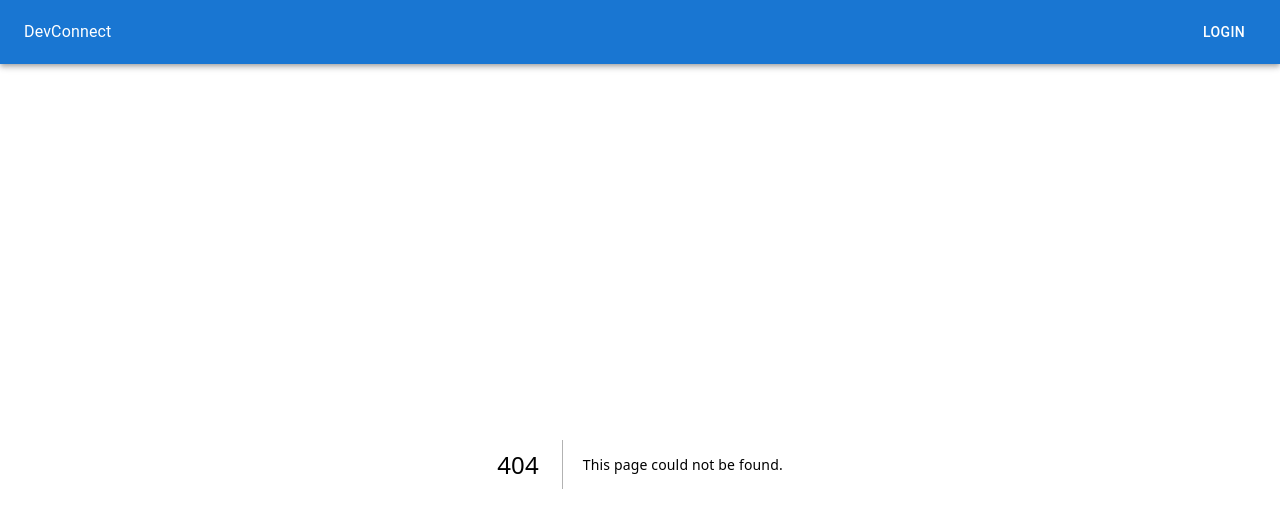
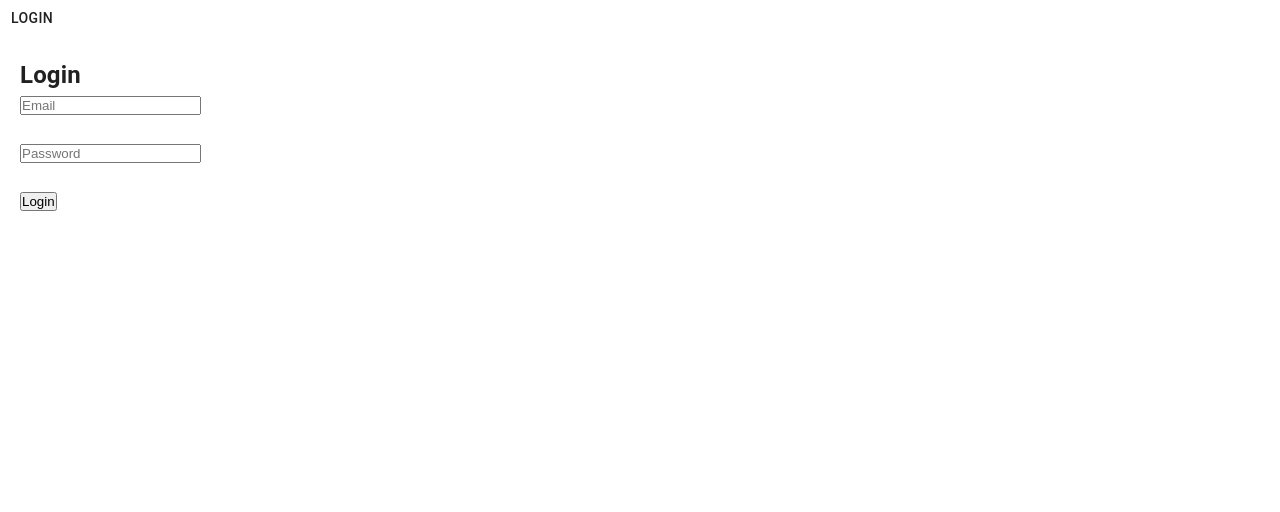
Before and after one commit to Vitalvarma/devconnect, a Next.js app: page /login in a window 1280 px wide. Before the commit this address had no page. Shown: the top 512 px of the page. Built offline with nearby package versions, Linux system fonts and the light colour scheme; no server answers.

Commit message:
Day 5: Authentication flow, sessions, login/signup, protected routes setup

```diff
--- /dev/null
+++ b/src/app/(auth)/login/page.tsx
@@ -0,0 +1,43 @@
+"use client";
+
+import { signIn } from "next-auth/react";
+import { useState } from "react";
+
+export default function LoginPage() {
+  const [email, setEmail] = useState("");
+  const [password, setPassword] = useState("");
+
+  const handleLogin = async () => {
+    await signIn("credentials", {
+      email,
+      password,
+      redirect: true,
+      callbackUrl: "/feed",
+    });
+  };
+
+  return (
+    <div style={{ padding: 20 }}>
+      <h2>Login</h2>
+
+      <input
+        placeholder="Email"
+        onChange={(e) => setEmail(e.target.value)}
+      />
+
+      <br /><br />
+
+      <input
+        type="password"
+        placeholder="Password"
+        onChange={(e) => setPassword(e.target.value)}
+      />
+
+      <br /><br />
+
+      <button onClick={handleLogin}>
+        Login
+      </button>
+    </div>
+  );
+}
--- a/src/app/layout.tsx
+++ b/src/app/layout.tsx
@@ -3,6 +3,7 @@ import { Geist, Geist_Mono } from "next/font/google";
 import "./globals.css";
 import CustomThemeProvider from "@/components/ThemeProvider";
 import Navbar from "@/components/Navbar";
+import AuthSessionProvider from "@/components/SessionProvider";
 const geistSans = Geist({
   variable: "--font-geist-sans",
   subsets: ["latin"],
@@ -27,8 +28,10 @@ export default function RootLayout({
     <html lang="en">
       <body className={`${geistSans.variable} ${geistMono.variable}`}>
         <CustomThemeProvider>
+          <AuthSessionProvider>
           <Navbar />
         {children}
+          </AuthSessionProvider>
         </CustomThemeProvider>
       </body>
     </html>
--- a/src/components/Navbar.tsx
+++ b/src/components/Navbar.tsx
@@ -1,19 +1,29 @@
 "use client";
 
-import AppBar from "@mui/material/AppBar";
-import Toolbar from "@mui/material/Toolbar";
-import Typography from "@mui/material/Typography";
-import Button from "@mui/material/Button";
+import { useSession, signOut } from "next-auth/react";
+import { Button } from "@mui/material";
+import Link from "next/link";
+
 
 export default function Navbar() {
+  const { data: session } = useSession();
+
   return (
-    <AppBar position="static">
-      <Toolbar>
-        <Typography sx={{ flexGrow: 1 }}>
-          DevConnect
-        </Typography>
-        <Button color="inherit">Login</Button>
-      </Toolbar>
-    </AppBar>
+    <>
+      {session ? (
+        <>
+          <span>{session.user?.email}</span>
+          <Button onClick={() => signOut()}>
+            Logout
+          </Button>
+        </>
+      ) : (
+        <Link href="/login" passHref>
+  <Button color="inherit">
+    Login
+  </Button>
+</Link>
+)}
+    </>
   );
 }
--- /dev/null
+++ b/src/components/SessionProvider.tsx
@@ -0,0 +1,15 @@
+"use client";
+
+import { SessionProvider } from "next-auth/react";
+
+export default function AuthSessionProvider({
+  children,
+}: {
+  children: React.ReactNode;
+}) {
+  return (
+    <SessionProvider>
+      {children}
+    </SessionProvider>
+  );
+}
--- a/src/lib/prisma.ts
+++ b/src/lib/prisma.ts
@@ -1,9 +1,12 @@
 import { PrismaClient } from "@prisma/client";
 
-const globalForPrisma = global as typeof globalThis & { prisma?: PrismaClient };
+const globalForPrisma = globalThis as {
+  prisma?: PrismaClient;
+};
 
 export const prisma =
   globalForPrisma.prisma || new PrismaClient();
 
-if (process.env.NODE_ENV !== "production")
+if (process.env.NODE_ENV !== "production") {
   globalForPrisma.prisma = prisma;
+}
```
Also changed, not shown: prisma.config.ts (deleted, +0 -16 lines), src/app/feed/page.tsx (added, +11 -0 lines), 1 other file (tests, documents, lock files or other folders).
